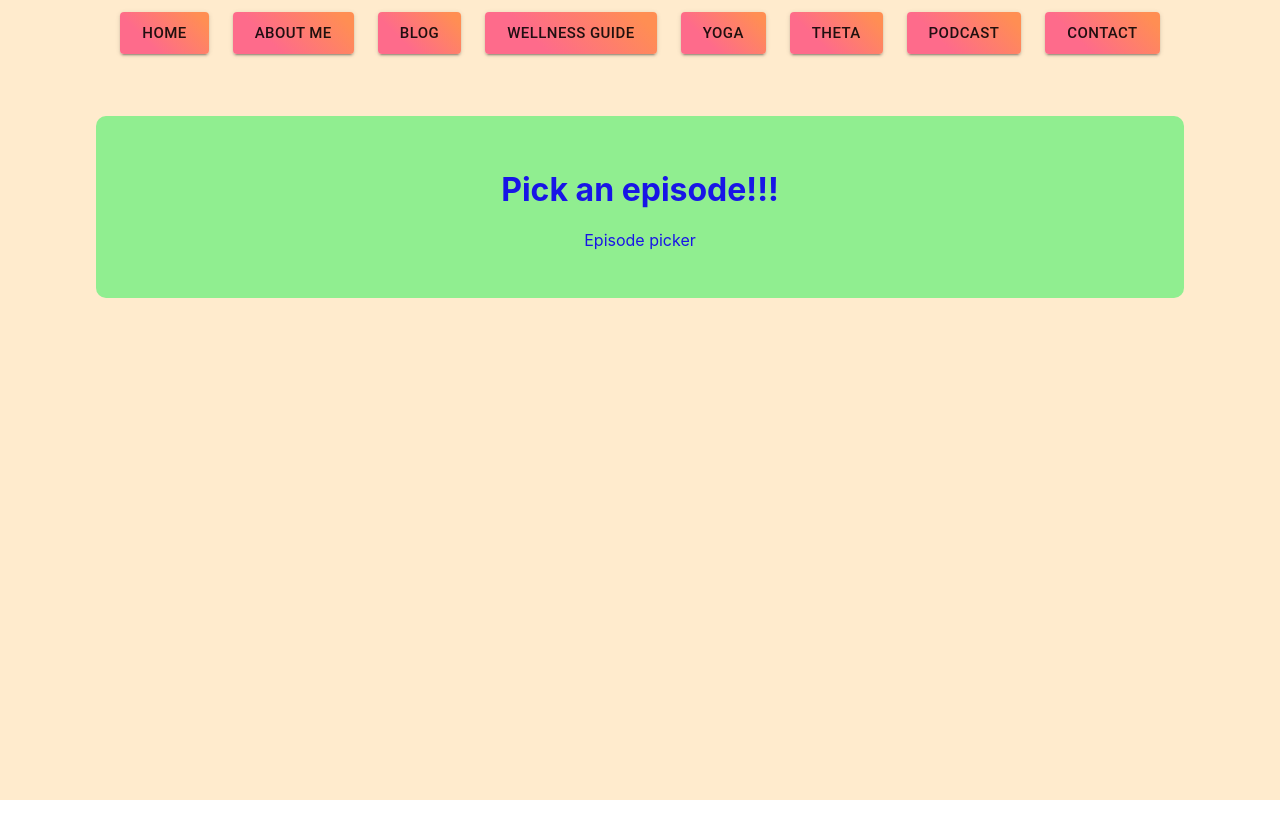
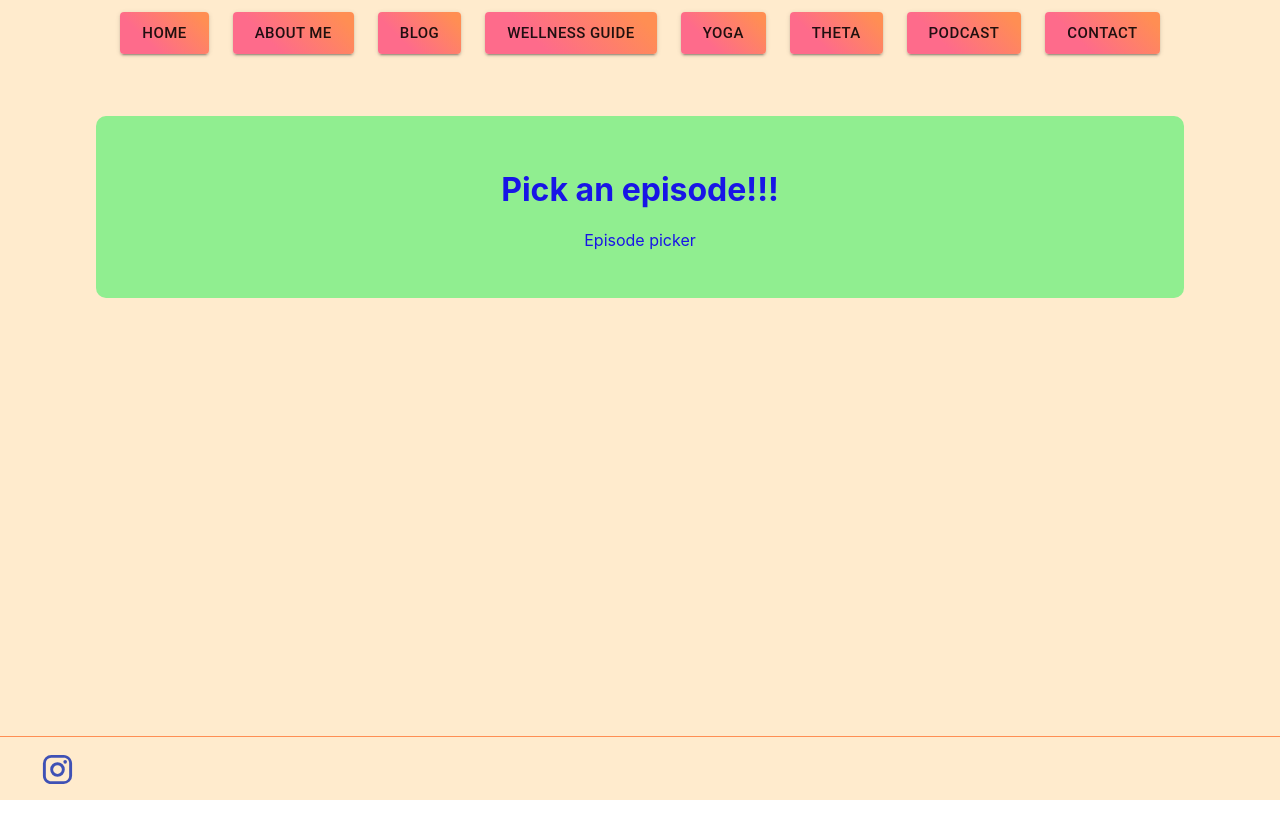
Before and after one commit to Kyle-Kelley/BrynnKerin, a Next.js app: page /podcast in a window 1280 px wide. Built offline with nearby package versions, Linux system fonts and the light colour scheme.

Commit message:
Add Footer

```diff
--- /dev/null
+++ b/components/Footer.js
@@ -0,0 +1,30 @@
+import React from "react";
+import Link from "@material-ui/core/Link";
+import InstagramIcon from "@material-ui/icons/Instagram";
+import { styled } from "@material-ui/core/styles";
+
+const MyLink = styled(Link)({
+  padding: "25px 25px",
+});
+
+export default function Footer() {
+  return (
+    <div className="footer">
+      <footer>
+        <MyLink href="https://www.instagram.com/brynniebaby/?hl=en">
+          <InstagramIcon fontSize="Large" />
+        </MyLink>
+      </footer>
+      <style jsx>{`
+        .footer {
+          position: absolute;
+          bottom: 0;
+          width: 100%;
+          height: 4rem;
+          border-top: 1px solid #ff8e53;
+          padding: 15px;
+        }
+      `}</style>
+    </div>
+  );
+}
--- a/components/Layout.js
+++ b/components/Layout.js
@@ -1,6 +1,7 @@
 import React from "react";
 import Head from "next/head";
 import Header from "../components/Header";
+import Footer from "../components/Footer";
 
 export default function Layout({ children }) {
   return (
@@ -11,10 +12,11 @@ export default function Layout({ children }) {
       </Head>
       <Header />
       <main className="container">{children}</main>
+      <Footer />
       <style jsx>{`
         .whole {
           background: blanchedAlmond;
-          height: 100vh;
+          min-height: 100vh;
         }
         .container {
           background: lightgreen;
--- a/components/Menu.js
+++ b/components/Menu.js
@@ -1,18 +1,15 @@
 import React from "react";
 import Button from "@material-ui/core/Button";
 import { styled } from "@material-ui/core/styles";
-import styles from "./Menu.module.css";
 
 const MyButton = styled(Button)({
   background: "linear-gradient(45deg, #FE6B8B 30%, #FF8E53 90%)",
   margin: "12px 12px",
 });
 
-//button color linear-gradient(45deg, #FE6B8B 30%, #FF8E53 90%)
-
 export default function MyMenu() {
   return (
-    <div className={styles.navbar}>
+    <div className="navbar">
       <MyButton variant="contained" size="large" href="/">
         Home
       </MyButton>
@@ -37,65 +34,11 @@ export default function MyMenu() {
       <MyButton variant="contained" size="large" href="/contact">
         Contact
       </MyButton>
+      <style jsx>{`
+        .navbar {
+          text-align: center;
+        }
+      `}</style>
     </div>
   );
 }
-
-// export default function MyMenu() {
-//   const [anchorEl, setAnchorEl] = React.useState(null);
-
-//   const handleClick = (event) => {
-//     setAnchorEl(event.currentTarget);
-//   };
-
-//   const handleClose = () => {
-//     setAnchorEl(null);
-//   };
-
-//   return (
-//     <div className="menu">
-//       <Button
-//         aria-controls="simple-menu"
-//         aria-haspopup="true"
-//         onClick={handleClick}
-//       >
-//         <MenuIcon fontSize="large" />
-//       </Button>
-//       <Menu
-//         id="simple-menu"
-//         anchorEl={anchorEl}
-//         keepMounted
-//         open={Boolean(anchorEl)}
-//         onClose={handleClose}
-//       >
-//         <MenuItem onClick={handleClose}>
-//           <Link href="/">Home</Link>
-//         </MenuItem>
-//         <MenuItem onClick={handleClose}>
-//           <Link href="/about">About Me</Link>
-//         </MenuItem>
-//         <MenuItem onClick={handleClose}>
-//           <Link href="/blog">Blog</Link>
-//         </MenuItem>
-//         <MenuItem onClick={handleClose}>
-//           <Link href="/yoga">Yoga</Link>
-//         </MenuItem>
-//         <MenuItem onClick={handleClose}>
-//           <Link href="/wellnessAdvocacy">Wellness Advocacy</Link>
-//         </MenuItem>
-//         <MenuItem onClick={handleClose}>
-//           <Link href="/theta">Theta Healing</Link>
-//         </MenuItem>
-//         <MenuItem onClick={handleClose}>
-//           <Link href="/upcoming">Upcoming</Link>
-//         </MenuItem>
-//         <MenuItem onClick={handleClose}>
-//           <Link href="/podcast">Podcasts</Link>
-//         </MenuItem>
-//         <MenuItem onClick={handleClose}>
-//           <Link href="/contact">Contact</Link>
-//         </MenuItem>
-//       </Menu>
-//     </div>
-//   );
-// }
--- a/components/Menu.module.css
+++ /dev/null
@@ -1,3 +0,0 @@
-.navbar {
-  text-align: center;
-}
```
Also changed, not shown: 1 other file (tests, documents, lock files or other folders).
